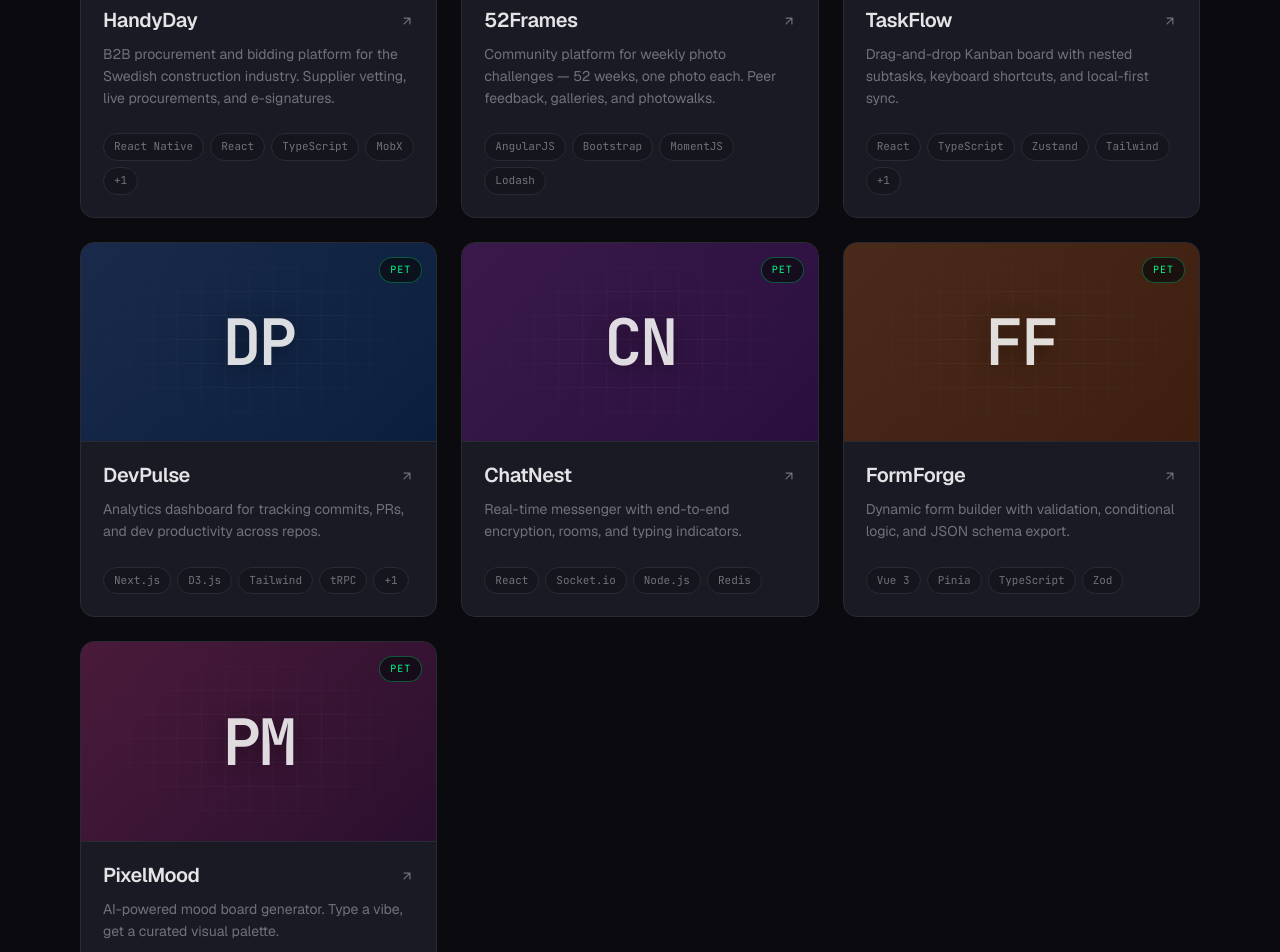
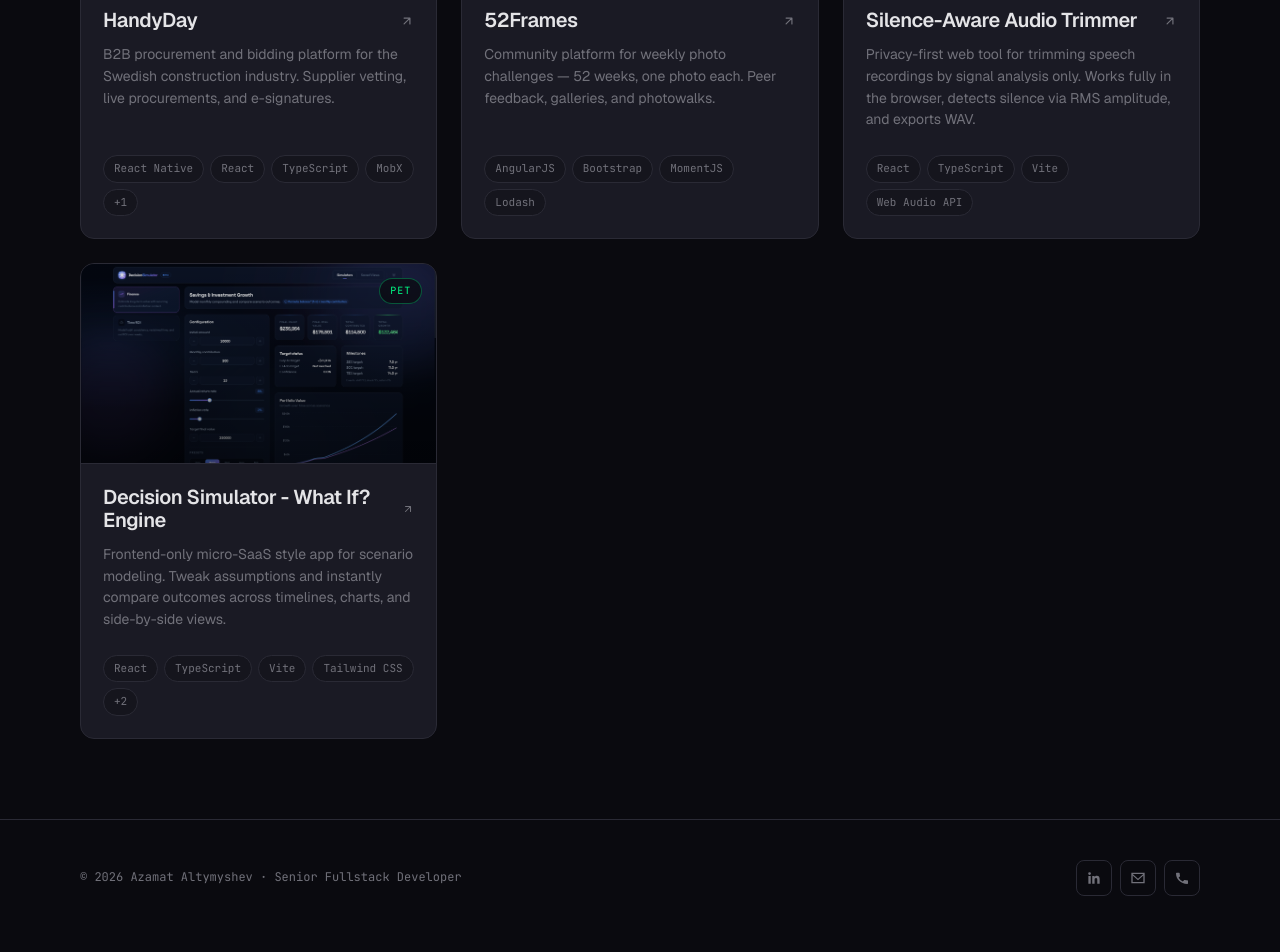
Before and after one commit to azamat60/portfolio-app, a Next.js app: page /en/projects in a window 1280 px wide. Shown: the part 1240-2192 px from the top of the page. Built offline with nearby package versions, Linux system fonts and the light colour scheme.

Commit message:
feat: add project assets and configure routing for Signal Pulse and Audio Trimmer

```diff
--- a/proxy.ts
+++ b/proxy.ts
@@ -13,6 +13,9 @@ export function proxy(req: NextRequest) {
   if (req.nextUrl.pathname.startsWith("/decision-simulator")) {
     return NextResponse.next();
   }
+  if (req.nextUrl.pathname.startsWith("/signal-pulse")) {
+    return NextResponse.next();
+  }
   return intlMiddleware(req);
 }
 
--- a/src/data/projects.ts
+++ b/src/data/projects.ts
@@ -184,109 +184,80 @@ export const projects: Project[] = [
 
   // ── Pet ───────────────────────────────────────────────────────────────────
   {
-    id: 'taskflow',
-    name: 'TaskFlow',
-    initials: 'TF',
-    desc: 'Drag-and-drop Kanban board with nested subtasks, keyboard shortcuts, and local-first sync.',
-    descRu: 'Канбан-доска с drag-and-drop, вложенными подзадачами, горячими клавишами и local-first синхронизацией.',
-    longDesc: 'A full-featured task management application built for developers who live in the keyboard. TaskFlow combines the speed of local-first architecture with the flexibility of a Kanban board, offering nested subtasks, custom labels, and rich keyboard shortcuts inspired by tools like Linear and Things.',
-    longDescRu: 'Полнофункциональное приложение для управления задачами для тех, кто живёт в клавиатуре. Сочетает скорость local-first архитектуры с гибкостью канбан-доски — вложенные подзадачи, пользовательские метки, горячие клавиши в духе Linear и Things.',
-    stack: ['React', 'TypeScript', 'Zustand', 'Tailwind', 'Vite'],
+    id: 'audio-trimmer',
+    name: 'Silence-Aware Audio Trimmer',
+    initials: 'AT',
+    desc: 'Privacy-first web tool for trimming speech recordings by signal analysis only. Works fully in the browser, detects silence via RMS amplitude, and exports WAV.',
+    descRu: 'Приватный браузерный инструмент для обрезки речевых записей по RMS-анализу — без загрузки на сервер.',
+    longDesc: 'A client-side audio processor focused on improving speech flow by reducing pauses while keeping the result natural. This is not a transcription or AI speech-to-text product: it decodes local audio in the browser, computes RMS over short windows, classifies segments as speech, silence, or soft-silence, then rebuilds the output timeline with pause compression rules. All processing happens locally and the final audio exports as WAV.',
+    longDescRu: 'Клиентский аудиопроцессор для улучшения темпа речи путём сокращения пауз с сохранением естественности звучания. Декодирует аудио прямо в браузере, вычисляет RMS по коротким окнам, классифицирует сегменты как речь, тишину или мягкую тишину, затем перестраивает временну́ю линию с настраиваемыми правилами сжатия. Экспортирует результат как WAV без обращения к серверу.',
+    stack: ['React', 'TypeScript', 'Vite', 'Web Audio API'],
     type: 'pet',
     year: '2025',
     role: 'Solo',
     status: 'Shipped',
-    colors: ['#0f3d2e', '#1a4f3e'],
+    colors: ['#0a2030', '#061828'],
+    image: '/projects/audio-trimmer.png',
     features: [
-      'Drag-and-drop columns and cards with react-dnd',
-      'Command palette with fuzzy search (⌘K)',
-      'Offline-first with IndexedDB persistence',
-      'Nested subtasks up to 3 levels deep',
-      'Custom labels, due dates, and priority flags',
+      'Fully client-side — no uploads, no backend, no data leaves the browser',
+      'WAV and MP3 input with AudioContext decoding',
+      'RMS-based amplitude analysis over 15 ms windows',
+      'Segment classification: speech, silence, soft-silence',
+      'Configurable pause compression: long/medium silence → target pause length',
+      'A/B playback to compare original vs processed audio',
+      'Clickable waveform with highlighted removed and compressed regions',
+      'Client-side WAV export via OfflineAudioContext',
     ],
     featuresRu: [
-      'Drag-and-drop колонок и карточек через react-dnd',
-      'Командная палитра с нечётким поиском (⌘K)',
-      'Offline-first с хранением в IndexedDB',
-      'Вложенные подзадачи до 3 уровней',
-      'Метки, дедлайны и флаги приоритета',
+      'Полностью клиентская обработка — данные не покидают браузер',
+      'Поддержка WAV и MP3 через AudioContext',
+      'RMS-анализ амплитуды по окнам 15 мс',
+      'Классификация сегментов: речь, тишина, мягкая тишина',
+      'Настраиваемое сжатие пауз: длинная/средняя тишина → целевая длина паузы',
+      'A/B воспроизведение: оригинал vs обработанное',
+      'Кликабельная форма волны с подсветкой удалённых и сжатых участков',
+      'Экспорт WAV через OfflineAudioContext',
     ],
-    demoUrl: '#',
-    sourceUrl: '#',
+    demoUrl: 'https://www.azamatdev.com/audio-trimmer',
+    sourceUrl: null,
   },
   {
-    id: 'devpulse',
-    name: 'DevPulse',
-    initials: 'DP',
-    desc: 'Analytics dashboard for tracking commits, PRs, and dev productivity across repos.',
-    descRu: 'Аналитический дашборд для отслеживания коммитов, PR и продуктивности команды по репозиториям.',
-    longDesc: 'A unified analytics dashboard that aggregates data from GitHub, GitLab, and Linear to give engineering teams real insight into their velocity and health. Built with D3.js for rich interactive visualizations.',
-    longDescRu: 'Единый аналитический дашборд, агрегирующий данные из GitHub, GitLab и Linear для реального понимания скорости и здоровья команды. Построен на D3.js с богатыми интерактивными визуализациями.',
-    stack: ['Next.js', 'D3.js', 'Tailwind', 'tRPC', 'Postgres'],
+    id: 'decision-simulator',
+    name: 'Decision Simulator - What If? Engine',
+    initials: 'DS',
+    desc: 'Frontend-only micro-SaaS style app for scenario modeling. Tweak assumptions and instantly compare outcomes across timelines, charts, and side-by-side views.',
+    descRu: 'Движок сценарного моделирования. Меняйте параметры и мгновенно смотрите результаты по нескольким временным горизонтам с симуляцией Монте-Карло и тепловыми картами чувствительности.',
+    longDesc: 'A frontend-only decision exploration tool built around the idea that most calculators give a single answer while real decisions need scenario space. The app supports baseline, conservative, and optimistic layers, timeline events for shocks and parameter shifts, target milestones, confidence signals, Monte Carlo uncertainty simulation, current-vs-candidate comparisons, and sensitivity heatmaps. Two modules cover savings and investment growth plus productivity time ROI. All state persists in localStorage; no backend required.',
+    longDescRu: 'Фронтендовый инструмент для исследования решений: большинство калькуляторов дают один ответ — этот даёт пространство возможностей. Два модуля (рост сбережений и ROI продуктивности) с общей архитектурой: слои сценариев, события на временной шкале, контрольные точки, сравнение текущего и альтернативного вариантов. Данные хранятся в localStorage, бэкенд не нужен.',
+    stack: ['React', 'TypeScript', 'Vite', 'Tailwind CSS', 'Zustand', 'Recharts'],
     type: 'pet',
     year: '2025',
     role: 'Solo',
-    status: 'Beta',
-    colors: ['#1a2a4a', '#0a1f3e'],
+    status: 'Shipped',
+    colors: ['#12103a', '#0c0a28'],
+    image: '/projects/decision-simulator.png',
     features: [
-      'Real-time commit activity heatmaps',
-      'PR lifecycle and review time analytics',
-      'Custom dashboards per team or repo',
-      'GitHub / GitLab / Linear integrations',
+      'Scenario layers: baseline vs conservative vs optimistic with ±2% / ±5% deltas',
+      'Monte Carlo simulation with P10/P50/P90 percentile bands and success probability',
+      'Timeline events: contribution changes, market shocks, return-rate regime shifts',
+      'Sensitivity heatmap to visualize which levers move the outcome most',
+      'Current vs candidate comparison cards for fast trade-off decisions',
+      'Productivity time ROI module: models how daily habits compound into saved hours',
+      'Saved views with JSON export/import and custom presets',
+      'Fully client-side — all state in localStorage, no backend',
     ],
     featuresRu: [
-      'Тепловые карты активности коммитов в реальном времени',
-      'Аналитика жизненного цикла PR и времени ревью',
-      'Кастомные дашборды на команду или репозиторий',
-      'Интеграции GitHub / GitLab / Linear',
+      'Слои сценариев: базовый / консервативный / оптимистичный с дельтами ±2% / ±5%',
+      'Симуляция Монте-Карло с перцентилями P10/P50/P90 и вероятностью успеха',
+      'События на временной шкале: изменение взносов, рыночные шоки, смена режима доходности',
+      'Тепловая карта чувствительности — видно, какие параметры влияют больше всего',
+      'Сравнение текущего и альтернативного вариантов',
+      'Модуль ROI продуктивности: как ежедневные привычки накапливаются в сэкономленные часы',
+      'Сохранённые сценарии с JSON-экспортом и пользовательскими пресетами',
+      'Полностью клиентское приложение — данные в localStorage, бэкенд не нужен',
     ],
-    demoUrl: '#',
-    sourceUrl: '#',
-  },
-  {
-    id: 'chatnest',
-    name: 'ChatNest',
-    initials: 'CN',
-    desc: 'Real-time messenger with end-to-end encryption, rooms, and typing indicators.',
-    descRu: 'Мессенджер в реальном времени с E2E-шифрованием, комнатами и индикаторами набора текста.',
-    stack: ['React', 'Socket.io', 'Node.js', 'Redis'],
-    type: 'pet',
-    year: '2024',
-    role: 'Solo',
-    status: 'Shipped',
-    colors: ['#3a1a4a', '#2a0f3e'],
-    demoUrl: '#',
-    sourceUrl: '#',
-  },
-  {
-    id: 'formforge',
-    name: 'FormForge',
-    initials: 'FF',
-    desc: 'Dynamic form builder with validation, conditional logic, and JSON schema export.',
-    descRu: 'Конструктор динамических форм с валидацией, условной логикой и экспортом JSON-схемы.',
-    stack: ['Vue 3', 'Pinia', 'TypeScript', 'Zod'],
-    type: 'pet',
-    year: '2024',
-    role: 'Solo',
-    status: 'Shipped',
-    colors: ['#4a2a1a', '#3e1f0f'],
-    demoUrl: '#',
-    sourceUrl: '#',
-  },
-  {
-    id: 'pixelmood',
-    name: 'PixelMood',
-    initials: 'PM',
-    desc: 'AI-powered mood board generator. Type a vibe, get a curated visual palette.',
-    descRu: 'AI-генератор мудбордов. Опишите настроение — получите подборку визуального стиля.',
-    stack: ['Next.js', 'OpenAI API', 'Tailwind', 'Vercel AI'],
-    type: 'pet',
-    year: '2024',
-    role: 'Solo',
-    status: 'Shipped',
-    colors: ['#4a1a3a', '#2a0f2e'],
-    demoUrl: '#',
-    sourceUrl: '#',
+    demoUrl: 'https://www.azamatdev.com/decision-simulator',
+    sourceUrl: null,
   },
 ]
 
```
Also changed, not shown: src/proxy.ts (+10 -0 lines), public/projects/audio-trimmer.png (added), public/projects/decision-simulator.png (added), vercel.json.
